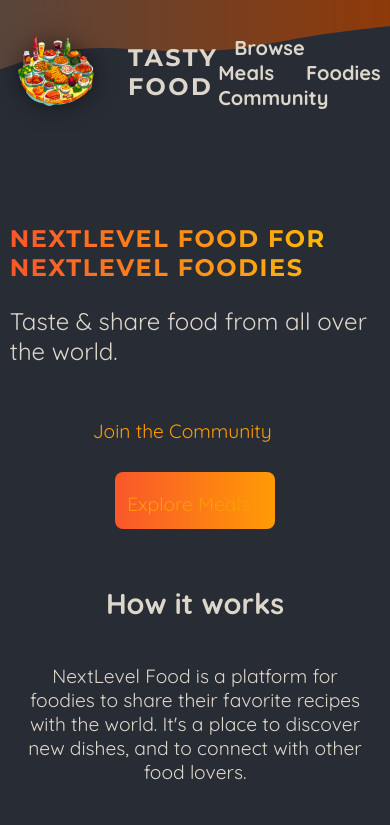
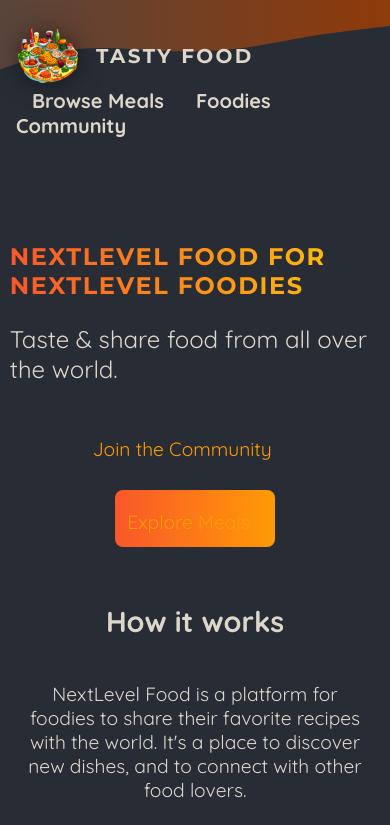
Before and after one commit to BiggestJib/next, a Next.js app: page / in a window 390 px wide. Shown: the top 825 px of the page. Built offline with nearby package versions, Linux system fonts and the light colour scheme.

Commit message:
Update main-header.module.css

```diff
--- a/components/main-header/main-header.module.css
+++ b/components/main-header/main-header.module.css
@@ -1,14 +1,9 @@
+/* Base Styles */
 .header {
   display: flex;
   justify-content: space-between;
   align-items: center;
   padding: 2rem 1rem;
-}
-
-@media (min-width: 768px) {
-  .header {
-    padding: 2rem 10%;
-  }
 }
 
 .nav ul {
@@ -17,7 +12,6 @@
   padding: 0;
   display: flex;
   gap: 1.5rem;
-  /* font-family: 'Montserrat', sans-serif; */
   font-size: 1.25rem;
 }
 
@@ -41,3 +35,50 @@
   object-fit: contain;
   filter: drop-shadow(0 0 0.75rem rgba(0, 0, 0, 0.5));
 }
+
+/* Media Queries for Mobile Phones */
+@media (max-width: 768px) {
+  .header {
+    flex-direction: column;
+    align-items: flex-start;
+    padding: 1.5rem 1rem;
+  }
+
+  .nav ul {
+    flex-direction: column;
+    gap: 1rem;
+    width: 100%;
+  }
+
+  .logo {
+    font-size: 1.25rem;
+    gap: 1rem;
+  }
+
+  .logo img {
+    width: 4rem;
+    height: 4rem;
+  }
+}
+
+/* Media Queries for Desktops */
+@media (min-width: 1024px) {
+  .header {
+    padding: 2rem 10%;
+  }
+
+  .nav ul {
+    gap: 2rem;
+    font-size: 1.5rem;
+  }
+
+  .logo {
+    font-size: 2rem;
+    gap: 2.5rem;
+  }
+
+  .logo img {
+    width: 6rem;
+    height: 6rem;
+  }
+}
```
